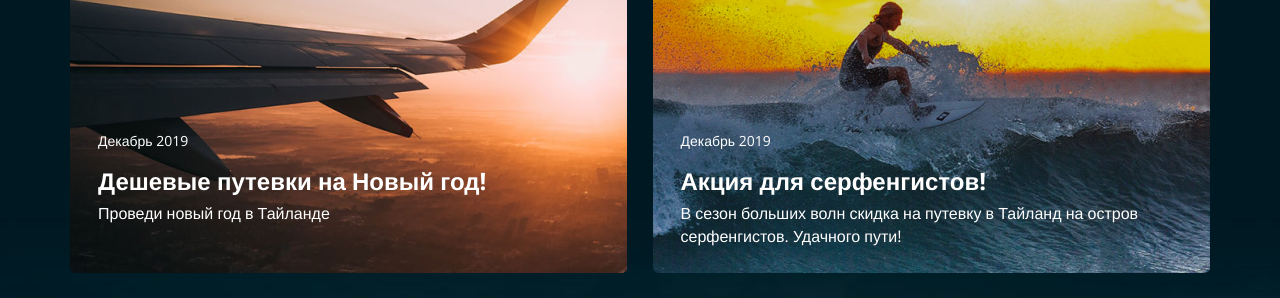
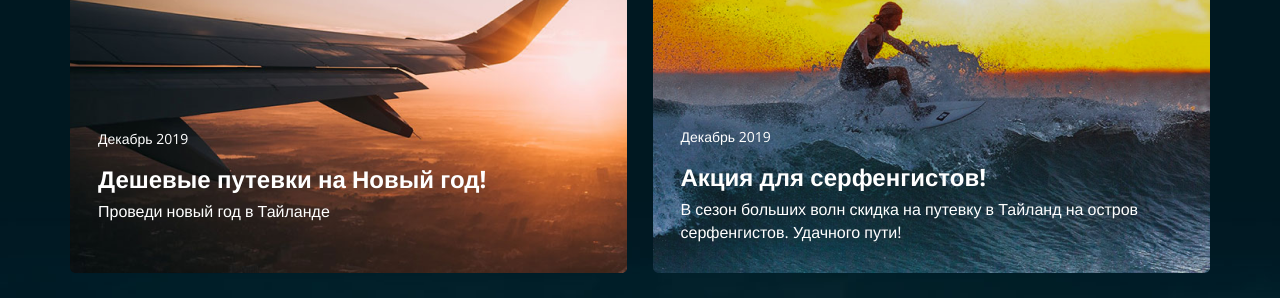
Before and after one commit to mikh-solovyev/asia-tour, a plain HTML site: page index.html in a window 1280 px wide. Shown: the part 1680-1978 px from the top of the page. Drawn offline with nearby package versions, Linux system fonts and the light colour scheme.

Commit message:
Исправлен блок с новостями

```diff
--- a/main.css
+++ b/main.css
@@ -375,9 +375,10 @@ ul li {
 
 .news__content {
     position: absolute;
-    top: 250px;
     left: 28px;
-    right: 30px;
+    right: 28px;
+    bottom: 30px;
+    min-height: 116px;
 }
 
 .news__date {
```
